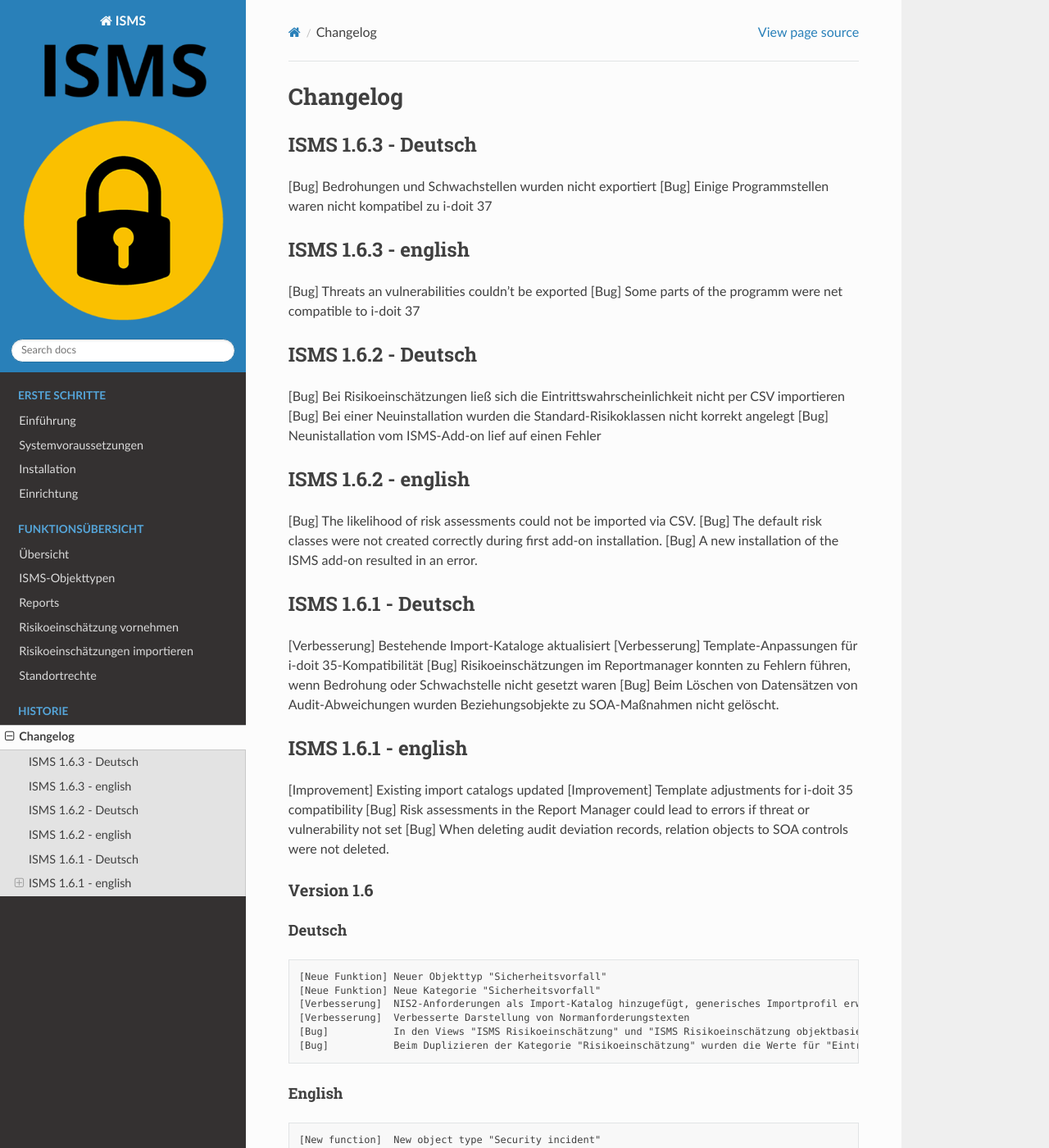
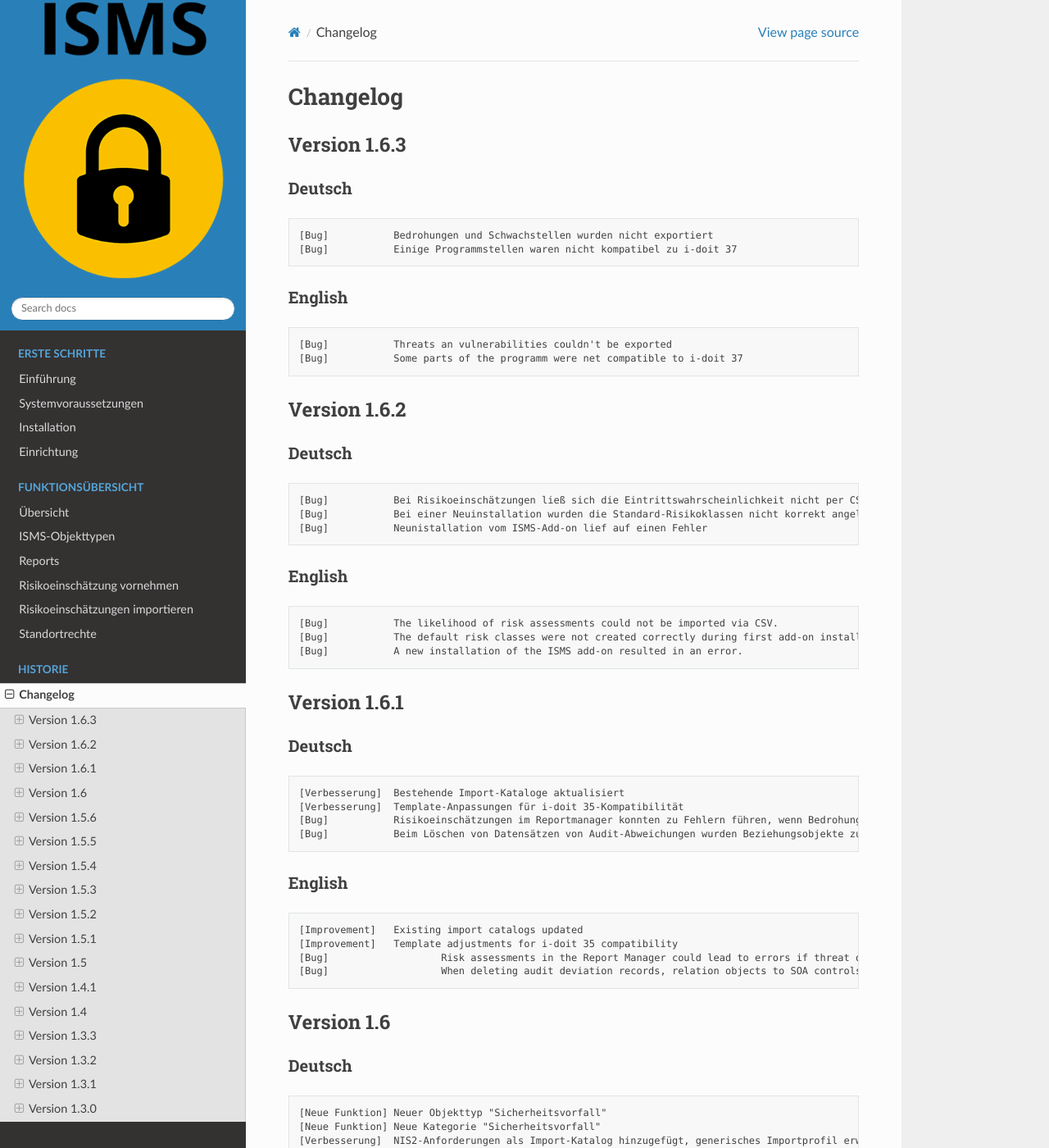
Before and after one commit to becon-de/isms.addon.docs, a Sphinx documentation site: the page built from doc/changelog.rst, in a window 1280 px wide and 1400 px high. Shown: the whole window at 82% size. Built offline with Sphinx 7.4.7 and the Read the Docs theme 3.1.0, drawn with Linux system fonts in a browser that asks for light colours.

Commit message:
Fix format of changelog

```diff
--- a/doc/changelog.rst
+++ b/doc/changelog.rst
@@ -4,43 +4,75 @@
 
 
 
-ISMS 1.6.3 - Deutsch
---------------------------------------------------------------------------------
+*************
+Version 1.6.3
+*************
+
+Deutsch
+=======
+::
+
 [Bug]           Bedrohungen und Schwachstellen wurden nicht exportiert
 [Bug]           Einige Programmstellen waren nicht kompatibel zu i-doit 37
 
-ISMS 1.6.3 - english
---------------------------------------------------------------------------------
+
+
+English
+=======
+::
+
 [Bug]           Threats an vulnerabilities couldn't be exported
 [Bug]           Some parts of the programm were net compatible to i-doit 37
 
 
-ISMS 1.6.2 - Deutsch
---------------------------------------------------------------------------------
+
+*************
+Version 1.6.2
+*************
+
+Deutsch
+=======
+::
+
 [Bug]           Bei Risikoeinschätzungen ließ sich die Eintrittswahrscheinlichkeit nicht per CSV importieren
 [Bug]           Bei einer Neuinstallation wurden die Standard-Risikoklassen nicht korrekt angelegt
 [Bug]           Neunistallation vom ISMS-Add-on lief auf einen Fehler
 
-ISMS 1.6.2 - english
---------------------------------------------------------------------------------
+
+
+English
+=======
+::
+
 [Bug]           The likelihood of risk assessments could not be imported via CSV.
 [Bug]           The default risk classes were not created correctly during first add-on installation.
 [Bug]           A new installation of the ISMS add-on resulted in an error.
 
 
-ISMS 1.6.1 - Deutsch
---------------------------------------------------------------------------------
+
+*************
+Version 1.6.1
+*************
+
+Deutsch
+=======
+::
+
 [Verbesserung]  Bestehende Import-Kataloge aktualisiert
 [Verbesserung]  Template-Anpassungen für i-doit 35-Kompatibilität
 [Bug]           Risikoeinschätzungen im Reportmanager konnten zu Fehlern führen, wenn Bedrohung oder Schwachstelle nicht gesetzt waren
 [Bug]           Beim Löschen von Datensätzen von Audit-Abweichungen wurden Beziehungsobjekte zu SOA-Maßnahmen nicht gelöscht.
 
-ISMS 1.6.1 - english
---------------------------------------------------------------------------------
-[Improvement] Existing import catalogs updated
-[Improvement] Template adjustments for i-doit 35 compatibility
-[Bug] Risk assessments in the Report Manager could lead to errors if threat or vulnerability not set
-[Bug] When deleting audit deviation records, relation objects to SOA controls were not deleted.
+
+
+English
+=======
+::
+
+[Improvement] 	Existing import catalogs updated
+[Improvement] 	Template adjustments for i-doit 35 compatibility
+[Bug] 			Risk assessments in the Report Manager could lead to errors if threat or vulnerability not set
+[Bug] 			When deleting audit deviation records, relation objects to SOA controls were not deleted.
 
 
 *************
```
